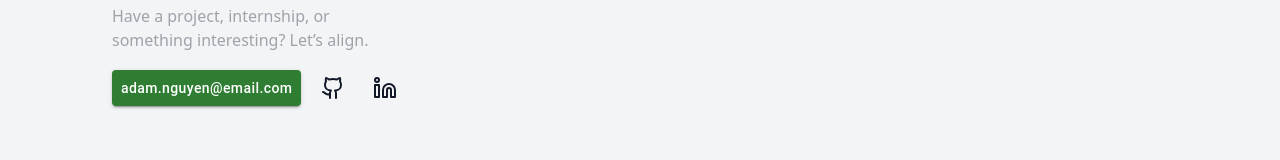
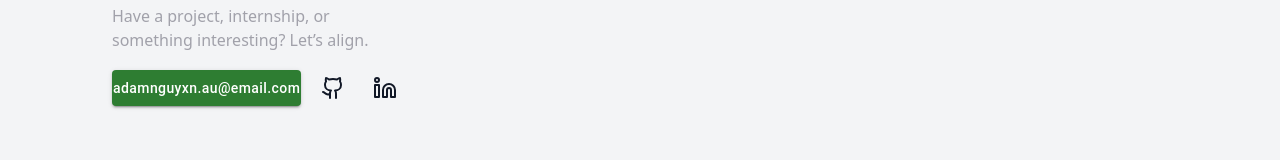
Before and after one commit to adampharrels/AboutMe, a Next.js app: page / in a window 1280 px wide. Shown: the part 632-792 px from the top of the page. Built offline with nearby package versions, Linux system fonts and the light colour scheme.

Commit message:
added links

```diff
--- a/pages/index.tsx
+++ b/pages/index.tsx
@@ -105,14 +105,14 @@
               <Button
                 variant="contained"
                 color="success"
-                href="mailto:adam.nguyen@email.com"
+                href="mailto:adamnguyxn.au@email.com"
                 sx={{ textTransform: 'none', maxWidth: 220, overflow: 'hidden', textOverflow: 'ellipsis', whiteSpace: 'nowrap' }}
               >
-                adam.nguyen@email.com
+                adamnguyxn.au@email.com
               </Button>
               <IconButton
                 aria-label="github"
-                href="#"
+                href="https://github.com/adampharrels"
                 color="inherit"
                 sx={{
                   transition: 'transform 180ms ease, color 180ms ease',
@@ -126,7 +126,7 @@
               </IconButton>
               <IconButton
                 aria-label="linkedin"
-                href="#"
+                href="https://www.linkedin.com/in/adam-nguyen-2517222a0/"
                 color="inherit"
                 sx={{
                   transition: 'transform 180ms ease, color 180ms ease',
```
